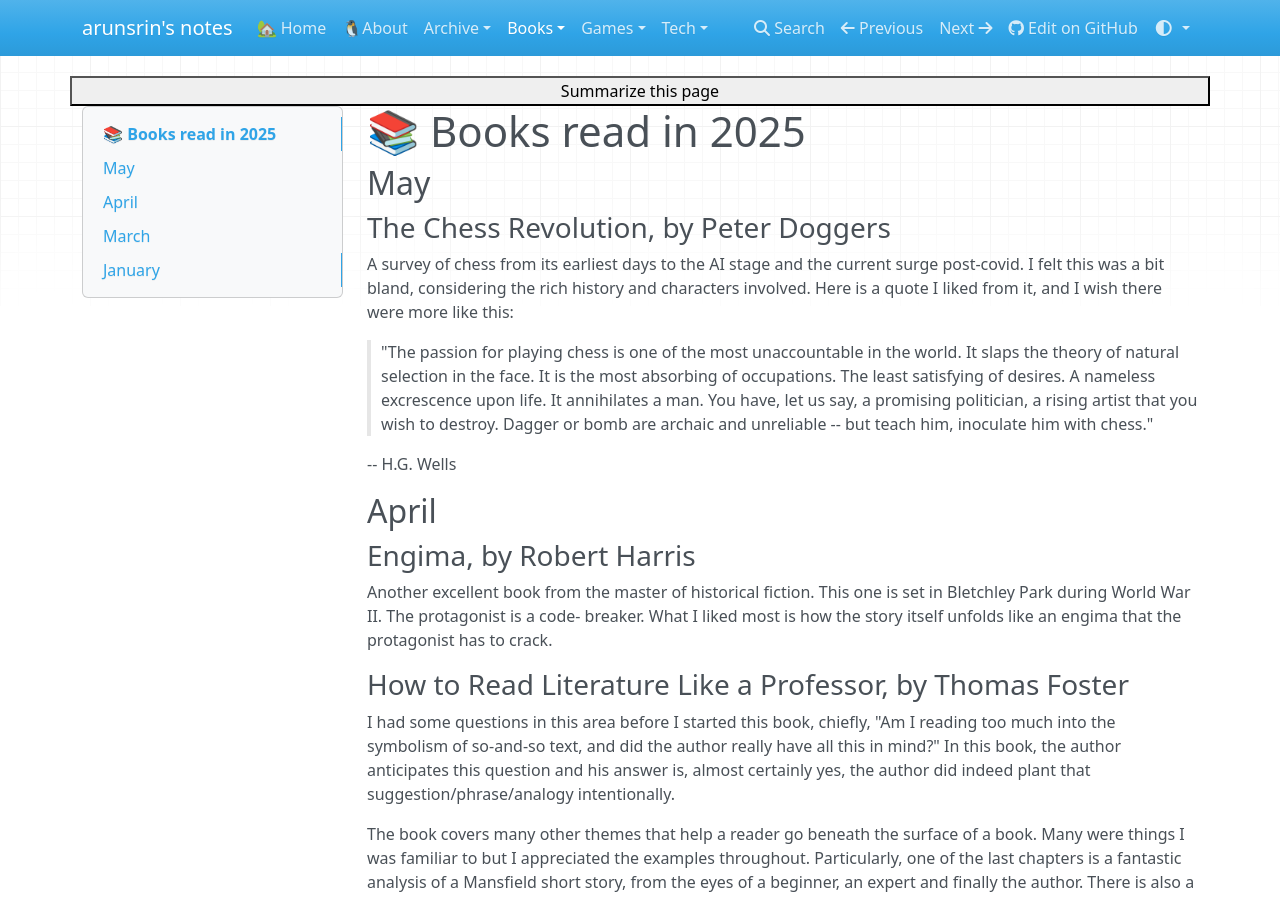
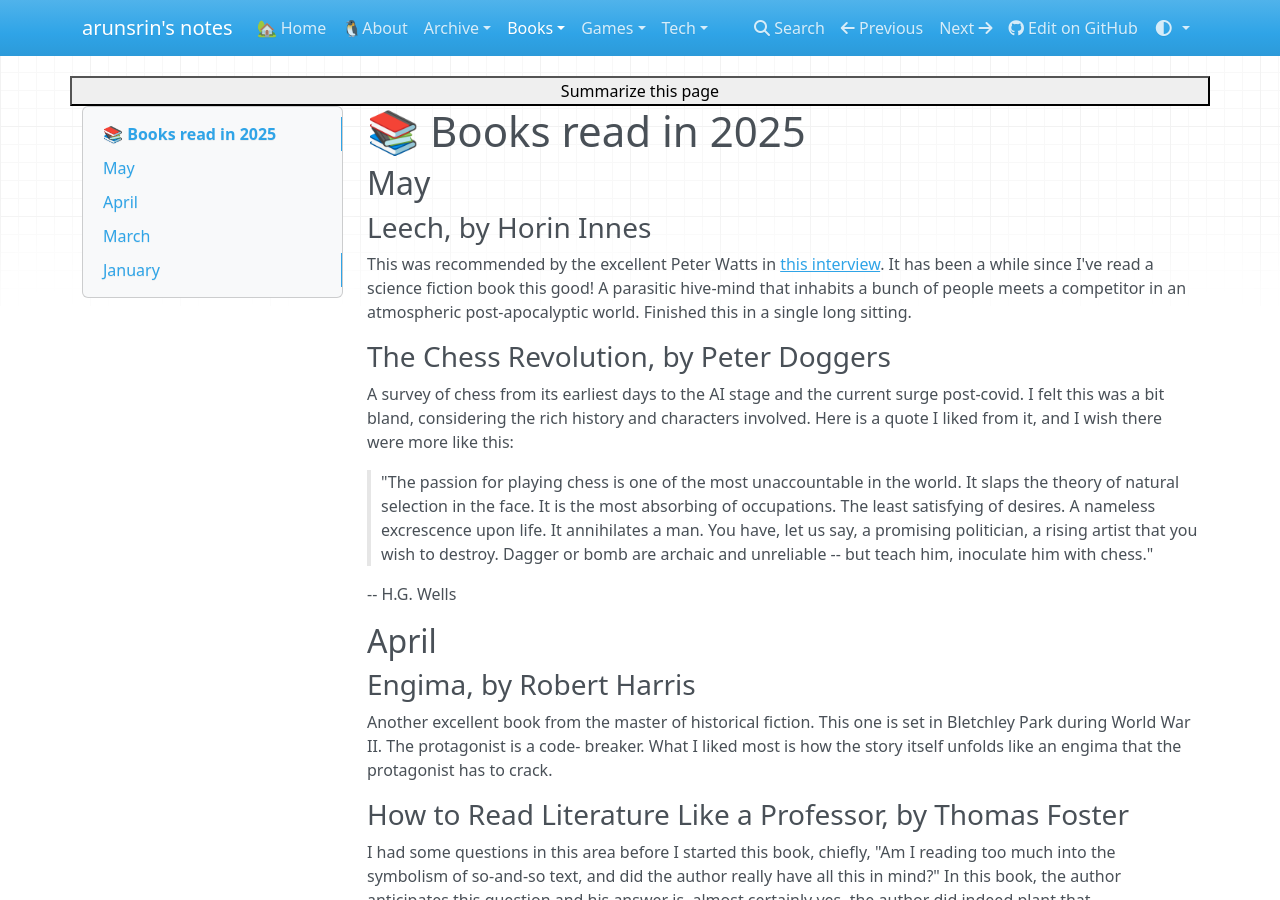
Before and after one commit to arunsrin/arunsrin.mkdocs, an MkDocs documentation site: the page built from home/books/2025.md, in a window 1280 px wide and 900 px high. Built offline with MkDocs 1.6.1, drawn with Linux system fonts in a browser that asks for light colours; nearby versions of some CDN libraries.

Commit message:
finished Leech in May

```diff
--- a/home/books/2025.md
+++ b/home/books/2025.md
@@ -1,6 +1,14 @@
 # 📚 Books read in 2025
 
 ## May
+
+### Leech, by Horin Innes
+
+This was recommended by the excellent Peter Watts in [this
+interview](https://www.forbes.com/sites/olliebarder/2025/04/09/peter-watts-on-blindsight-armored-core-and-working-with-neill-blomkamp/).
+It has been a while since I've read a science fiction book this good! A
+parasitic hive-mind that inhabits a bunch of people meets a competitor in an
+atmospheric post-apocalyptic world. Finished this in a single long sitting.
 
 ### The Chess Revolution, by Peter Doggers
 
```
